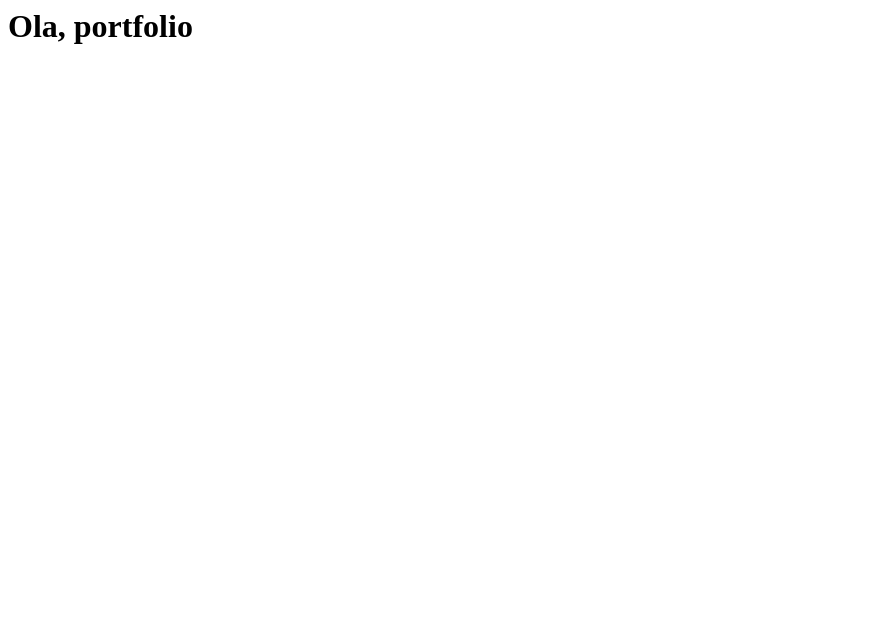
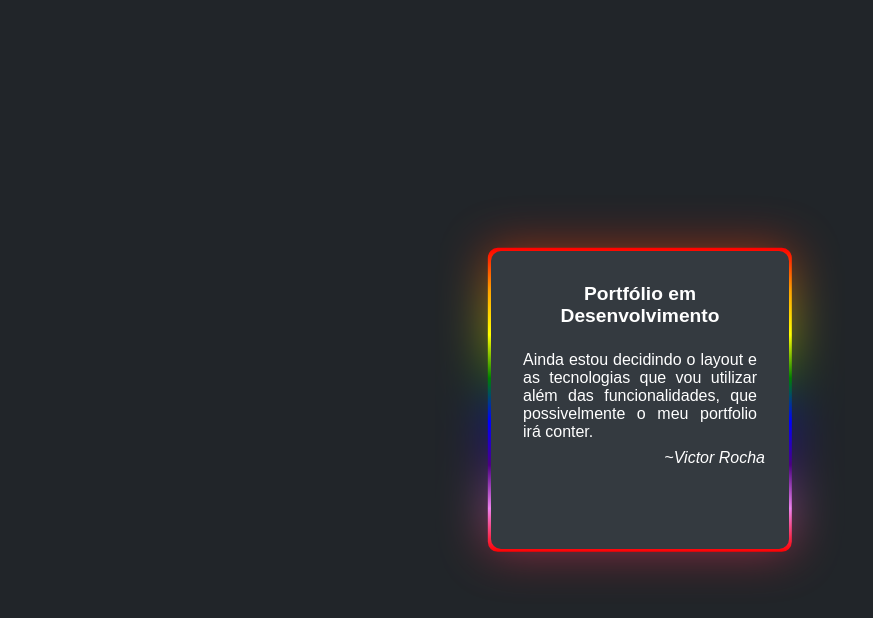
Before and after one commit to ProgramadorVictor/portfolio, a plain HTML site: page index.html in a window 1280 px wide. Shown: the whole page, without its empty margins (0-873 px from the left). Drawn offline with Linux system fonts and the light colour scheme.

Commit message:
somente um aviso ao portfolio com um bom layout e animação css

```diff
--- a/index.html
+++ b/index.html
@@ -1 +1,23 @@
-<h1>Ola, portfolio</h1>
+<!DOCTYPE html>
+<html lang="pt-br">
+<head>
+    <meta charset="UTF-8">
+    <meta name="viewport" content="width=device-width, initial-scale=1.0">
+    <title>Em desenvolvimento...</title>
+    <link rel="stylesheet" href="style.css">
+    <link rel="shortcut icon" href="favicon.ico" type="image/x-icon">
+</head>
+<body>
+    <div class="card">
+        <div class="card-titulo">
+            Portfólio em Desenvolvimento
+        </div>
+        <div class="card-conteudo">
+            Ainda estou decidindo o layout e as tecnologias que vou utilizar além das funcionalidades, que possivelmente o meu portfolio irá conter.
+        </div>
+        <div class="assinatura">
+            ~Victor Rocha
+        </div>
+    </div>
+</body>
+</html>
--- /dev/null
+++ b/style.css
@@ -0,0 +1,67 @@
+/*
+    Algumas propriedades que estão aqui @property, @keyframes, infelizmente ainda não sei, vi apenas o tutorial no YouTube ainda irei aprender.
+*/
+body{
+    background-color: #212529;
+    display: flex;
+    justify-content: center;
+    height: 100vh;
+    align-items: center;
+    margin: 0;
+    color: white;
+    font-family: Arial, Helvetica, sans-serif;
+}
+.card{
+    height: 250px;
+    width: 250px;
+    background-color: #343A40;
+    border-radius: 10px;
+    text-align: center;
+    padding: 1.5rem;
+}
+@property --angulo{
+    syntax: "<angle>";
+    initial-value: 0deg;
+    inherits: false;
+}
+.card::after, .card::before{
+    content: '';
+    border-radius: 10px;
+    padding: 1.7rem;
+    position: absolute;
+    height: 250px;
+    width: 250px;
+    top: 50%;
+    left: 50%;
+    transform: translate(-50%, -50%);
+    background: linear-gradient(var(--angulo), red, orange, yellow, green, blue, indigo, violet, red);
+    z-index: -1;
+    animation: spin 10s linear infinite;
+}
+.card::before{
+    filter: blur(1.5rem);
+    opacity: 0.5;
+}
+@keyframes spin{
+    from{
+        --angulo: 0deg;
+    }
+    to{
+        --angulo: 360deg;
+    }
+}
+.card-titulo{
+    padding: 0.5rem;
+    font-weight: bolder;
+    font-size: 1.2rem;
+    /* text-wrap: nowrap; */
+}
+.card-conteudo{
+    padding: 1rem 0.5rem 0.5rem 0.5rem;
+    text-align: justify;
+    font-weight: 400;
+}
+.assinatura{
+    text-align: right;
+    font-style: italic;
+}
```
